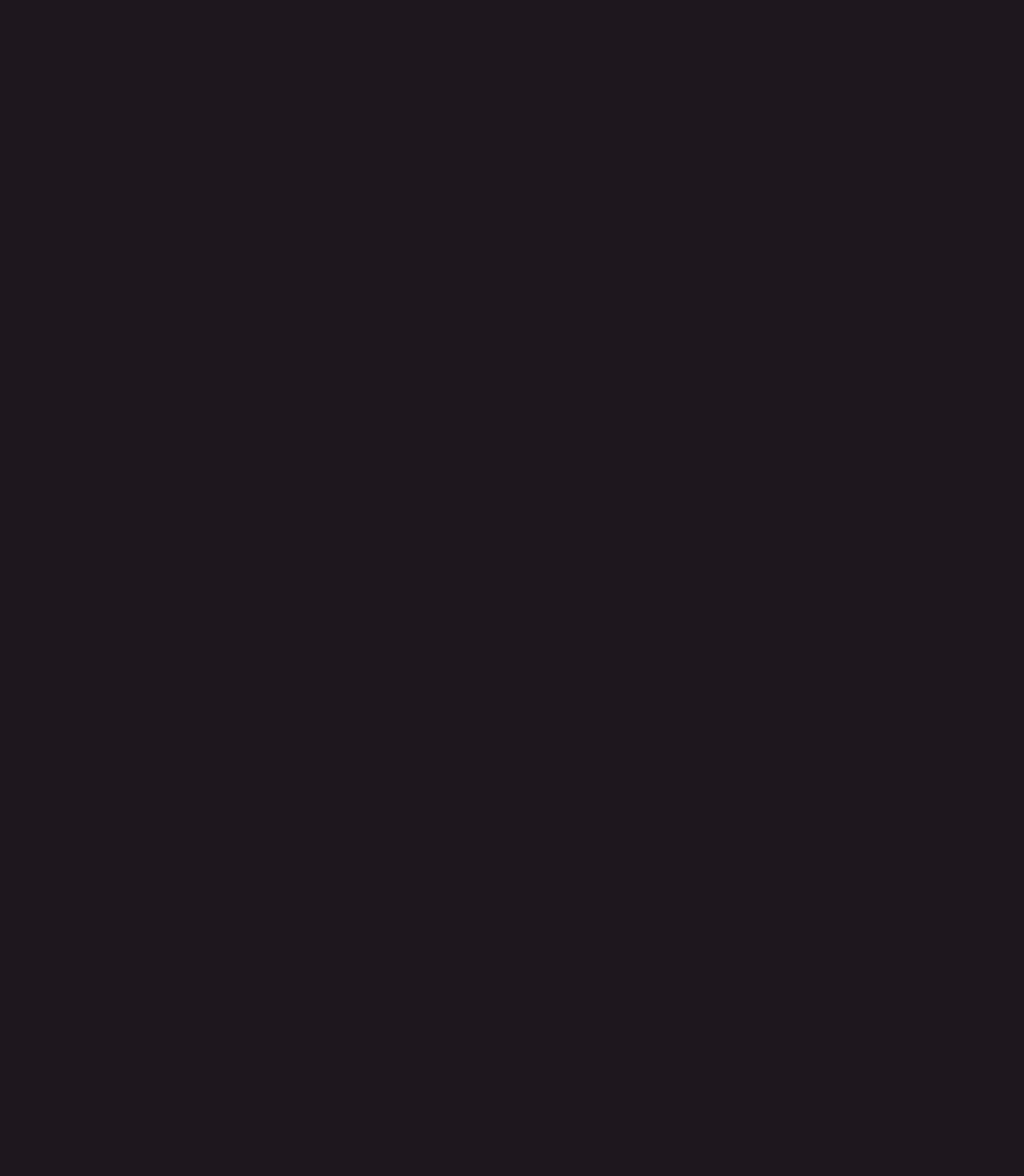
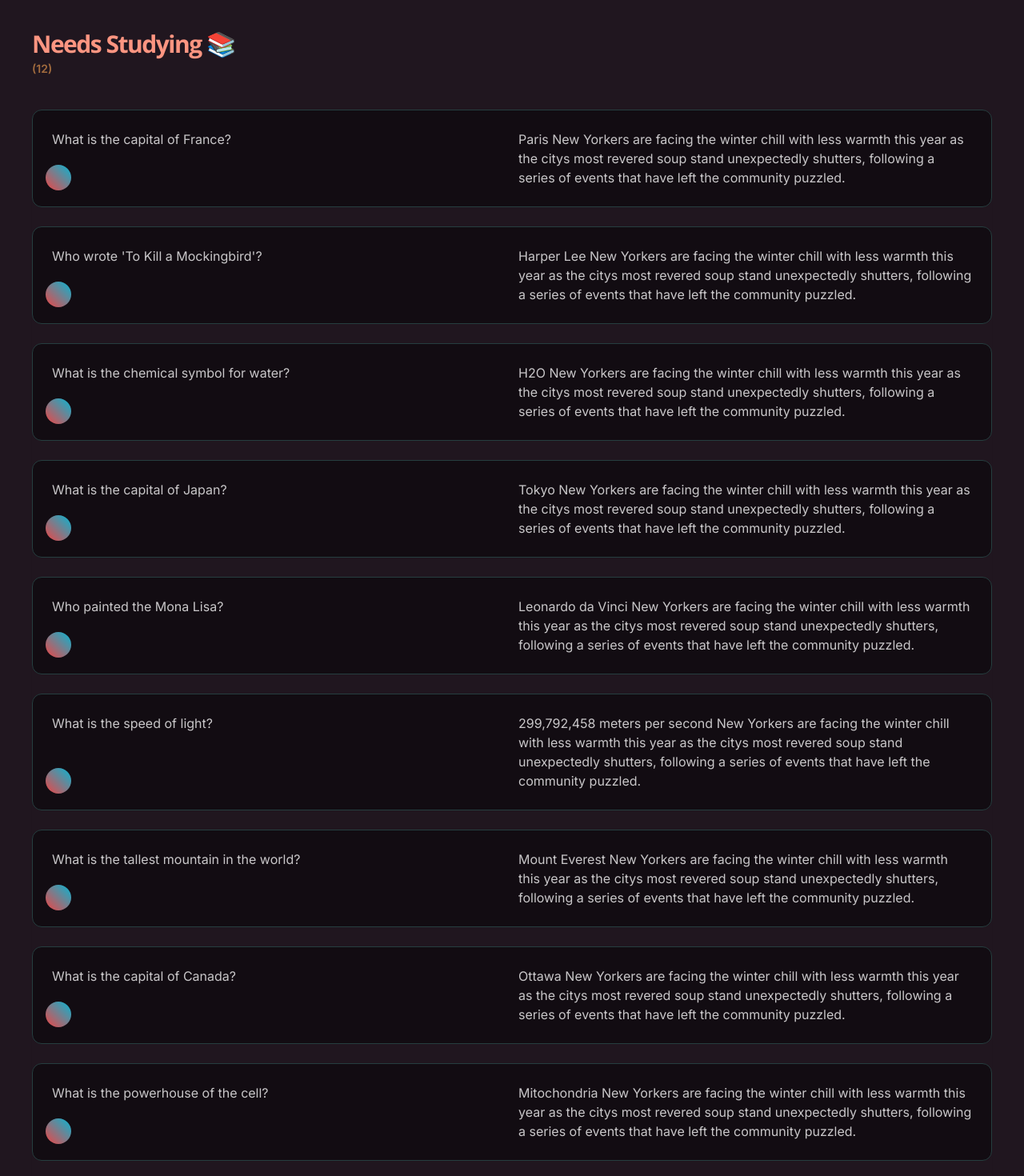
Before and after one commit to Divnoor-4602/swiftstudy, a Next.js app: page /file/1 in a window 1280 px wide. Shown: the part 220-1690 px from the top of the page at 80% size. Before the commit the page ends 800 px from the top, so only its background shows below. Built offline with nearby package versions, Linux system fonts and the light colour scheme; no server answers.

Commit message:
chore: Update flashcard model and UI for needs revising flashcards

```diff
--- a/src/app/file/[fileId]/page.tsx
+++ b/src/app/file/[fileId]/page.tsx
@@ -1,8 +1,20 @@
 import MaxWidthWrapper from "@/components/MaxWidthWrapper";
-
-import React from "react";
+import { demoFlashcards } from "@/constants";
+import TypeFlashcard from "@/components/cards/TypeFlashcard";
 
 const Page = () => {
+  const needRevising = demoFlashcards.filter((flashcard) => {
+    return flashcard.status === "Needs revising";
+  });
+
+  const goodForNow = demoFlashcards.filter((flashcard) => {
+    return flashcard.status === "Revise soon";
+  });
+
+  const mastered = demoFlashcards.filter((flashcard) => {
+    return flashcard.status === "Mastered";
+  });
+
   return (
     <>
       <MaxWidthWrapper className="mt-12 md:px-10">
@@ -16,8 +28,10 @@ const Page = () => {
         </div>
         <div className="border-b border-secondary mt-4" />
       </MaxWidthWrapper>
-      {/* Document title */}
-      <div></div>
+
+      <div className="sm:px-10 px-6 my-16 flex gap-6">
+        <TypeFlashcard cards={needRevising} type="Needs revising" />
+      </div>
     </>
   );
 };
--- a/src/components/UploadButton.tsx
+++ b/src/components/UploadButton.tsx
@@ -28,7 +28,7 @@ const UploadDropzone = () => {
     },
     onClientUploadComplete: async (res) => {
       toast.success("File uploaded successfully 🎉", {
-        description: "Redirecting to your file...",
+        description: "Redirecting to your flashcards...",
       });
 
       const [fileResponse] = res;
--- a/src/components/cards/DocumentCard.tsx
+++ b/src/components/cards/DocumentCard.tsx
@@ -35,23 +35,30 @@ const DocumentCard = ({
 
   return (
     <>
-      <div className="rounded-xl bg-base-300 border border-primary/30 shadow-sm">
+      <div className="stack w-full">
+        <div className="rounded-xl bg-base-300 border border-primary/30">
           <div className="flex items-center gap-6 p-4">
             <div className="aspect-square size-8 rounded-full bg-gradient-to-r from-primary to-accent shadow-sm flex-shrink-0" />
-          <div className="md:tooltip rounded-xl" data-tip="Get studying 📚">
+            <div
+              className="md:tooltip rounded-xl truncate"
+              data-tip="Get studying 📚"
+            >
               <Link
-              className="font-medium font-open truncate"
+                className="font-medium font-open "
                 href={`/file/${JSON.parse(_id)}`}
               >
                 {JSON.parse(name)}
               </Link>
             </div>
           </div>
+
           <div className="border-b border-primary/30" />
           <div className="flex justify-between items-center flex-wrap px-3 py-1 my-2 gap-3">
             <div className="flex items-center text-xs flex-1 justify-center">
               <FileClock className="size-4 mr-2" />
-            <div className="truncate font-open">{format(createdAt, "PP")}</div>
+              <div className="truncate font-open">
+                {format(createdAt, "PP")}
+              </div>
             </div>
             <div className="flex items-center text-xs flex-1 justify-center">
               <Layers className="size-4 mr-2" />
@@ -76,6 +83,13 @@ const DocumentCard = ({
             </div>
           </div>
         </div>
+        <div className="rounded-xl bg-base-300 border border-primary/30">
+          <div className="card-body">B</div>
+        </div>
+        <div className="rounded-xl bg-base-300 border border-primary/30">
+          <div className="card-body">C</div>
+        </div>
+      </div>
     </>
   );
 };
--- /dev/null
+++ b/src/components/cards/TypeFlashcard.tsx
@@ -0,0 +1,58 @@
+interface TypeFlashcardProps {
+  type: string;
+  cards: any;
+}
+
+const TypeFlashcard = ({ type, cards }: TypeFlashcardProps) => {
+  return (
+    <>
+      <div className="flex flex-col w-full gap-8">
+        <div>
+          <h2 className="text-3xl text-error font-bold tracking-tighter font-open">
+            {type === "Needs revising"
+              ? "Needs Studying 📚"
+              : type === "Revise soon"
+              ? "Revise soon"
+              : "Mastered"}
+          </h2>
+          <span className="font-semibold text-sm text-primary/70">
+            {" "}
+            ({cards.length})
+          </span>
+
+          <ul className="mt-10 flex flex-col gap-6 shadow-sm">
+            {cards.map((card: any) => {
+              return (
+                <li
+                  key={card._id}
+                  className="rounded-xl bg-neutral w-full p-6 grid grid-cols-2 gap-4 text-neutral-content truncate border border-secondary relative"
+                >
+                  <div className="text-pretty text-sm sm:text-base">
+                    {card.question}
+                  </div>
+                  <div className="text-pretty text-sm sm:text-base">
+                    {card.answer} New Yorkers are facing the winter chill with
+                    less warmth this year as the citys most revered soup stand
+                    unexpectedly shutters, following a series of events that
+                    have left the community puzzled.
+                  </div>
+                  <div
+                    className={`absolute size-8 bg-gradient-to-tr ${
+                      type === "Needs revising"
+                        ? "from-red-500 to-cyan-500"
+                        : type === "Revise soon"
+                        ? "from-yellow-500 to-orange-500"
+                        : "from-primary to-success"
+                    }  rounded-full aspect-square bottom-5 left-4`}
+                  ></div>
+                </li>
+              );
+            })}
+          </ul>
+        </div>
+      </div>
+    </>
+  );
+};
+
+export default TypeFlashcard;
--- a/src/constants/index.ts
+++ b/src/constants/index.ts
@@ -79,3 +79,141 @@ export const pricingPlans = [
     ],
   },
 ];
+
+export const demoFlashcards = [
+  {
+    _id: "1",
+    file: "abcd",
+    user: "abcdefghijk",
+    question: "What is the capital of France?",
+    answer: "Paris",
+    status: "Needs revising",
+    lastStudied: "2024-07-23T14:00:00Z",
+  },
+  {
+    _id: "2",
+    file: "efgh",
+    user: "lmnopqrstuv",
+    question: "What is the largest planet in our solar system?",
+    answer: "Jupiter",
+    status: "Revise soon",
+    lastStudied: "2024-07-23T13:00:00Z",
+  },
+  {
+    _id: "3",
+    file: "ijkl",
+    user: "wxyzabcdefg",
+    question: "Who wrote 'To Kill a Mockingbird'?",
+    answer: "Harper Lee",
+    status: "Needs revising",
+    lastStudied: "2024-07-23T12:00:00Z",
+  },
+  {
+    _id: "4",
+    file: "mnop",
+    user: "hijklmnopqr",
+    question: "What is the chemical symbol for water?",
+    answer: "H2O",
+    status: "Needs revising",
+    lastStudied: "2024-07-23T11:00:00Z",
+  },
+  {
+    _id: "5",
+    file: "qrst",
+    user: "stuvwxyzabc",
+    question: "What is the capital of Japan?",
+    answer: "Tokyo",
+    status: "Needs revising",
+    lastStudied: "2024-07-23T10:00:00Z",
+  },
+  {
+    _id: "6",
+    file: "uvwx",
+    user: "defghijklmno",
+    question: "Who painted the Mona Lisa?",
+    answer: "Leonardo da Vinci",
+    status: "Needs revising",
+    lastStudied: "2024-07-23T09:00:00Z",
+  },
+  {
+    _id: "7",
+    file: "yzab",
+    user: "pqrstuvwxyz",
+    question: "What is the speed of light?",
+    answer: "299,792,458 meters per second",
+    status: "Needs revising",
+    lastStudied: "2024-07-23T08:00:00Z",
+  },
+  {
+    _id: "8",
+    file: "cdef",
+    user: "abcdefgijkl",
+    question: "What is the tallest mountain in the world?",
+    answer: "Mount Everest",
+    status: "Needs revising",
+    lastStudied: "2024-07-23T07:00:00Z",
+  },
+  {
+    _id: "9",
+    file: "ghij",
+    user: "mnopqrstuvwx",
+    question: "Who is known as the 'Father of Computers'?",
+    answer: "Charles Babbage",
+    status: "Revise soon",
+    lastStudied: "2024-07-23T06:00:00Z",
+  },
+  {
+    _id: "10",
+    file: "klmn",
+    user: "yznopqrstuvw",
+    question: "What is the capital of Canada?",
+    answer: "Ottawa",
+    status: "Needs revising",
+    lastStudied: "2024-07-23T05:00:00Z",
+  },
+  {
+    _id: "11",
+    file: "opqr",
+    user: "abcdefghijkl",
+    question: "What is the powerhouse of the cell?",
+    answer: "Mitochondria",
+    status: "Needs revising",
+    lastStudied: "2024-07-23T04:00:00Z",
+  },
+  {
+    _id: "12",
+    file: "stuv",
+    user: "mnopqrstuvwx",
+    question: "Who discovered penicillin?",
+    answer: "Alexander Fleming",
+    status: "Needs revising",
+    lastStudied: "2024-07-23T03:00:00Z",
+  },
+  {
+    _id: "13",
+    file: "wxyz",
+    user: "yzabcdefghijkl",
+    question: "What is the largest ocean on Earth?",
+    answer: "Pacific Ocean",
+    status: "Mastered",
+    lastStudied: "2024-07-23T02:00:00Z",
+  },
+  {
+    _id: "14",
+    file: "abcd",
+    user: "mnopqrstuvwx",
+    question: "What is the hardest natural substance on Earth?",
+    answer: "Diamond",
+    status: "Needs revising",
+    lastStudied: "2024-07-23T01:00:00Z",
+  },
+  {
+    _id: "15",
+    file: "efgh",
+    user: "abcdefghijklm",
+    question: "What is the smallest unit of life?",
+    answer: "Cell",
+    status: "Needs revising",
+    lastStudied: "2024-07-23T00:00:00Z",
+  },
+];
--- a/src/database/file.model.ts
+++ b/src/database/file.model.ts
@@ -13,7 +13,7 @@ const fileSchema = new Schema(
   {
     name: { type: String, required: true },
     user: { type: Schema.Types.ObjectId, ref: "User", required: true },
-    flashcards: [{ type: Schema.Types.ObjectId, ref: "Flashcard" }],
+    flashcards: [{ type: Schema.Types.ObjectId, ref: " " }],
     uploadStatus: { type: String, required: true, default: "pending" },
     key: { type: String, required: true },
     url: { type: String, required: true },
--- a/src/database/flashcard.model.ts
+++ b/src/database/flashcard.model.ts
@@ -6,6 +6,7 @@ export interface IFlashcard extends Document {
   question: String;
   answer: String;
   lastStudied: Date;
+  status: string;
 }
 
 const flashcardSchema = new Schema(
@@ -14,12 +15,13 @@ const flashcardSchema = new Schema(
     user: { type: Schema.Types.ObjectId, ref: "User", required: true },
     question: { type: String, required: true },
     answer: { type: String, required: true },
+    status: { type: String, default: "Needs revising" },
     lastStudied: { type: Date },
   },
   { timestamps: true }
 );
 
 const Flashcard =
-  models.Flashcard || model<IFlashcard>("FlashCard", flashcardSchema);
+  models.FlashCard || model<IFlashcard>("FlashCard", flashcardSchema);
 
 export default Flashcard;
```
Also changed, not shown: src/todo.ts (+17 -0 lines). Lines whose indentation alone changed are shown as unchanged.
